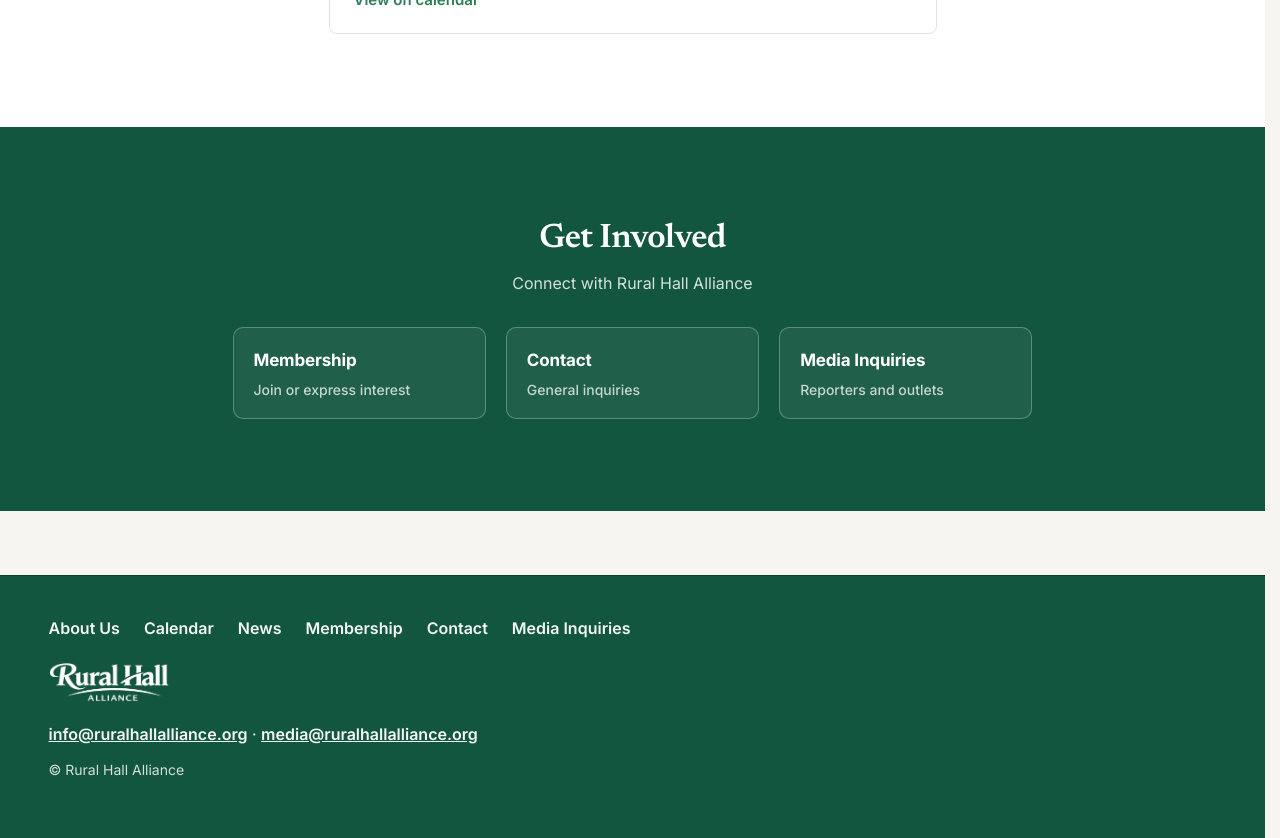
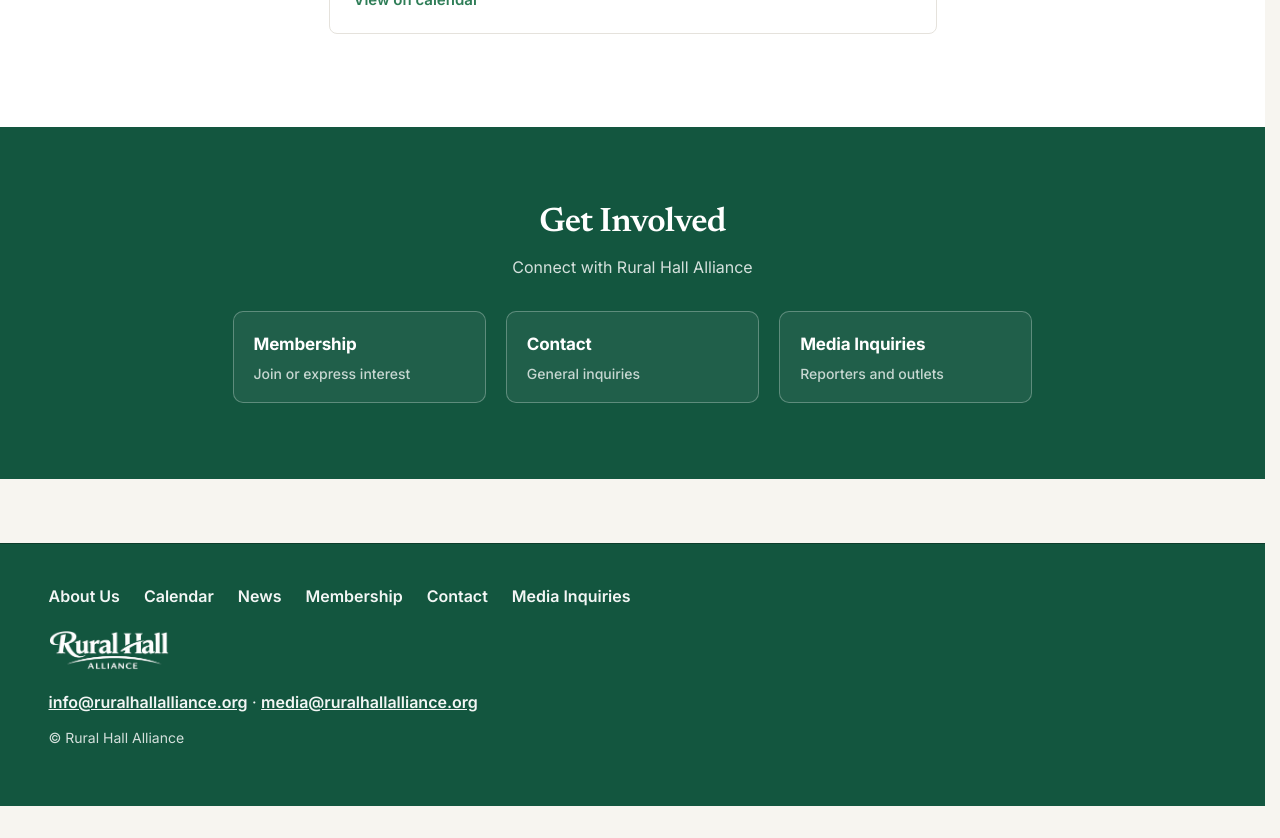
Before and after one commit to whittenluke/ruralhallalliance, a Next.js app: page / in a window 1280 px wide. Shown: the part 2940-3778 px from the top of the page. After the commit the page ends 3746 px from the top, so only its background shows below. Built offline with nearby package versions, Linux system fonts and the light colour scheme.

Commit message:
css changes

```diff
--- a/app/globals.css
+++ b/app/globals.css
@@ -721,6 +721,18 @@
 .home-section--navy {
   background: var(--color-green);
   color: rgba(255, 255, 255, 0.95);
+}
+
+.home-section--brand.home-section {
+  padding-top: calc(var(--section-gap-mobile) - 0.65rem);
+  padding-bottom: calc(var(--section-gap-mobile) - 0.65rem);
+}
+
+@media (min-width: 768px) {
+  .home-section--brand.home-section {
+    padding-top: calc(var(--section-gap-desktop) - 1rem);
+    padding-bottom: calc(var(--section-gap-desktop) - 1rem);
+  }
 }
 
 .home-section-inner {
```
